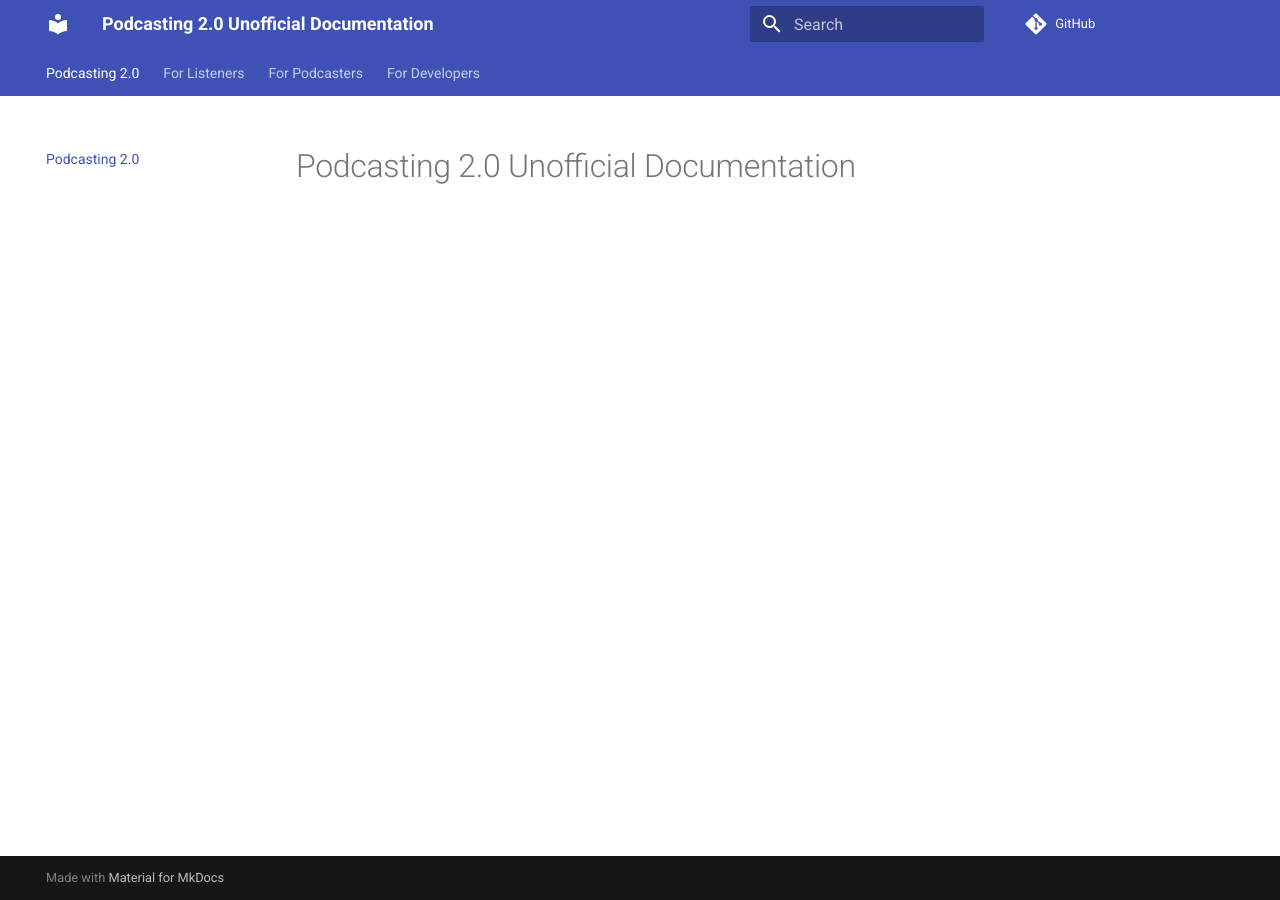
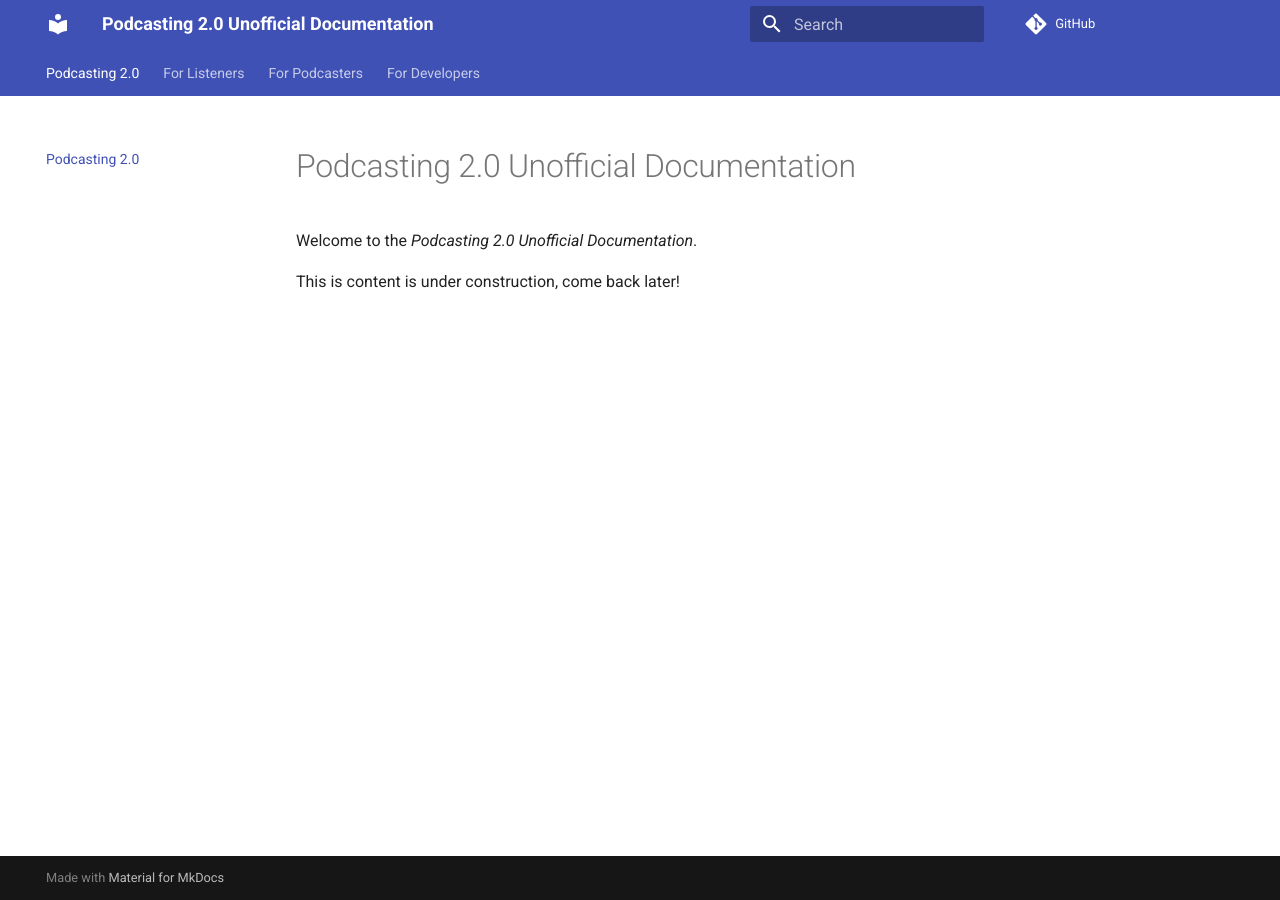
Before and after one commit to podcasting/podcasting20, an MkDocs documentation site: the page built from docs/index.md, in a window 1280 px wide. Built offline with MkDocs 1.6.1 and Material for MkDocs 9.7.7, drawn with Linux system fonts in a browser that asks for light colours; comment, search, counter and statistics services are not loaded.

Commit message:
Initial home text

```diff
--- a/docs/index.md
+++ b/docs/index.md
@@ -1 +1,5 @@
 # Podcasting 2.0 Unofficial Documentation
+
+Welcome to the _Podcasting 2.0 Unofficial Documentation_.
+
+This is content is under construction, come back later!
```
